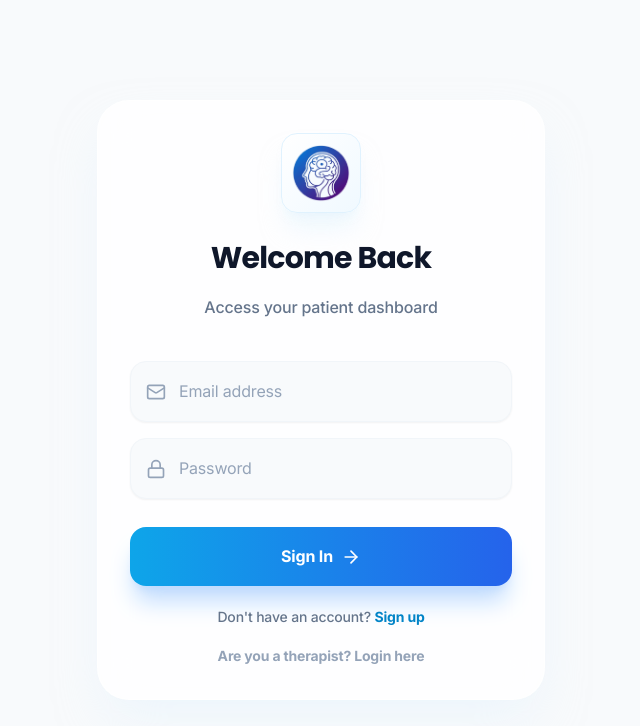
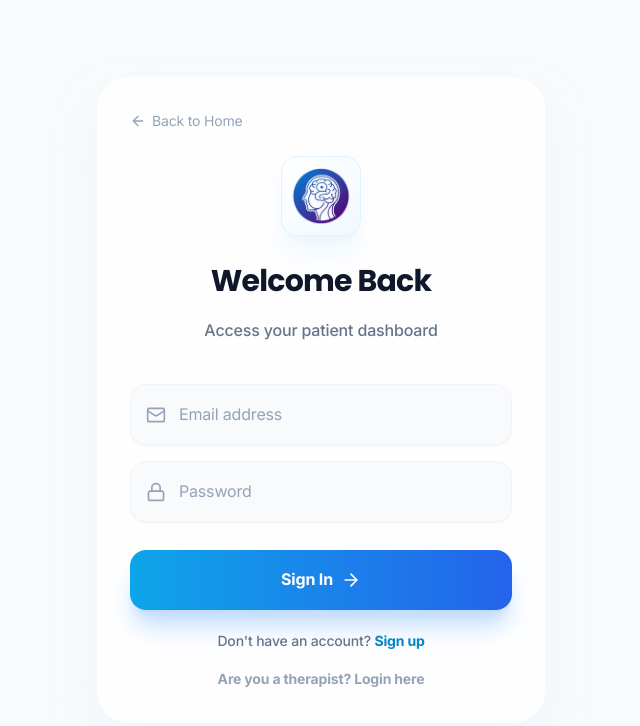
Before and after one commit to rsarkin/Mindora, a React (Vite) app: page /login in a window 1280 px wide. Shown: the top 726 px of the page, without its empty margins (319-959 px from the left). Built offline with nearby package versions, Linux system fonts and the light colour scheme; no server answers.

Commit message:
feat: theme chatbot button, add back button to login pages

```diff
--- a/src/components/FloatingChatWidget.tsx
+++ b/src/components/FloatingChatWidget.tsx
@@ -116,9 +116,10 @@ export const FloatingChatWidget: React.FC = () => {
         return (
             <button
                 onClick={() => setIsOpen(true)}
-                className="fixed bottom-6 right-6 w-14 h-14 bg-indigo-600 text-white rounded-full shadow-lg hover:bg-indigo-700 transition-all flex items-center justify-center z-50 hover:scale-110"
+                className="fixed bottom-6 right-6 w-14 h-14 rounded-full shadow-lg shadow-indigo-500/40 hover:shadow-indigo-500/60 transition-all flex items-center justify-center z-50 hover:scale-110 active:scale-95"
+                style={{ background: 'linear-gradient(135deg, #6366f1 0%, #8b5cf6 50%, #a78bfa 100%)' }}
             >
-                <MessageCircle className="w-8 h-8" />
+                <MessageCircle className="w-7 h-7 text-white drop-shadow-sm" />
             </button>
         );
     }
--- a/src/pages/LoginPage.tsx
+++ b/src/pages/LoginPage.tsx
@@ -3,7 +3,7 @@ import { useNavigate, Link } from 'react-router-dom';
 import { useAuth } from '../context/AuthContext';
 import api from '../services/api';
 import { motion } from 'framer-motion';
-import { Lock, Mail, Loader2, ArrowRight, ShieldCheck } from 'lucide-react';
+import { Lock, Mail, Loader2, ArrowRight, ShieldCheck, ArrowLeft } from 'lucide-react';
 
 interface LoginPageProps {
     role?: 'patient' | 'therapist' | 'admin';
@@ -68,6 +68,15 @@ export const LoginPage: React.FC<LoginPageProps> = ({ role = 'patient' }) => {
                 transition={{ duration: 0.6, ease: [0.22, 1, 0.36, 1] }}
                 className="max-w-md w-full p-8 bg-white/80 backdrop-blur-xl rounded-[32px] shadow-2xl shadow-sky-100/50 border border-white/50 relative z-10"
             >
+                {/* Back Button */}
+                <button
+                    onClick={() => navigate('/')}
+                    className="flex items-center gap-1.5 text-sm text-slate-400 hover:text-sky-600 transition-colors mb-6 group"
+                >
+                    <ArrowLeft className="w-4 h-4 group-hover:-translate-x-0.5 transition-transform" />
+                    Back to Home
+                </button>
+
                 <div className="text-center mb-10">
                     <motion.div
                         initial={{ scale: 0.8 }}
```
